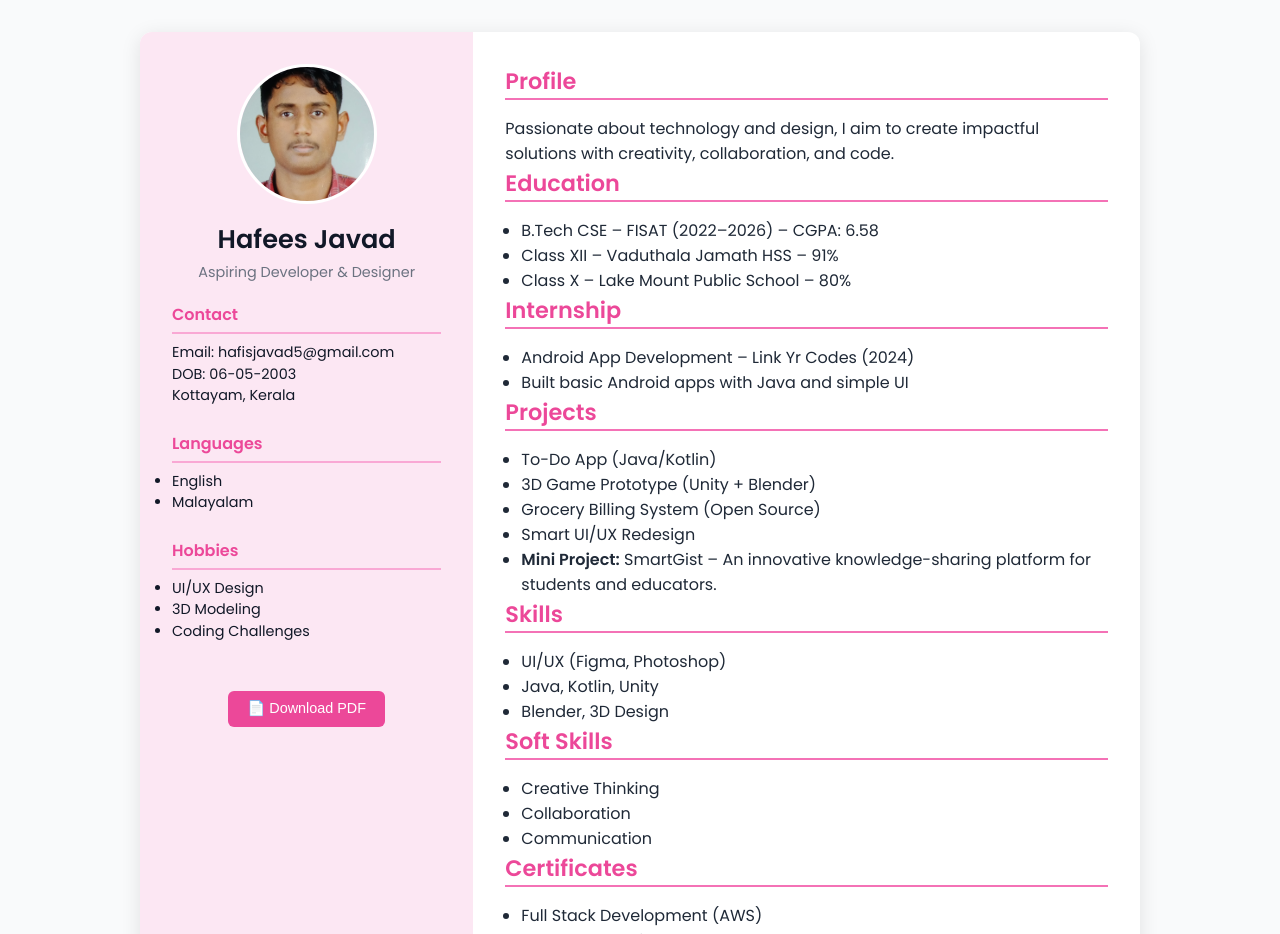
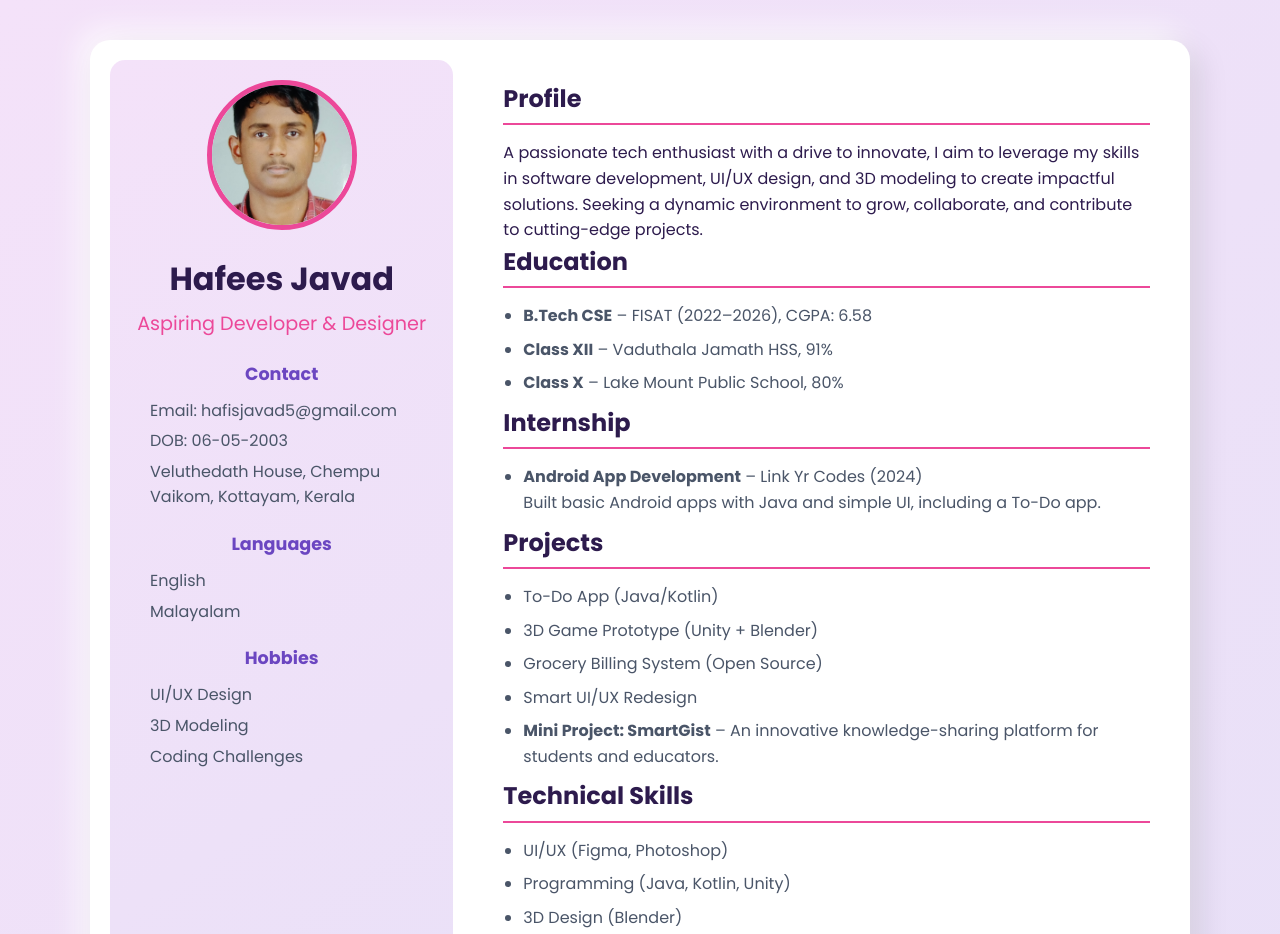
Before and after one commit to hafis6/resume, a plain HTML site: page index.html in a window 1280 px wide. Shown: the top 934 px of the page. Drawn offline with nearby package versions, Linux system fonts and the light colour scheme.

Commit message:
Add files via upload

```diff
--- a/index.html
+++ b/index.html
@@ -3,14 +3,12 @@
 <head>
   <meta charset="UTF-8">
   <meta name="viewport" content="width=device-width, initial-scale=1.0">
-  <title>Hafees Javad - Interactive Resume</title>
-  <link href="https://fonts.googleapis.com/css2?family=Poppins:wght@300;400;600&display=swap" rel="stylesheet">
+  <title>Hafees Javad - Innovative Resume</title>
+  <link href="https://fonts.googleapis.com/css2?family=Poppins:wght@300;400;600;700&display=swap" rel="stylesheet">
+  <script src="https://cdnjs.cloudflare.com/ajax/libs/gsap/3.11.4/gsap.min.js"></script>
+  <script src="https://cdnjs.cloudflare.com/ajax/libs/gsap/3.11.4/ScrollTrigger.min.js"></script>
+  <script src="https://cdnjs.cloudflare.com/ajax/libs/html2pdf.js/0.10.1/html2pdf.bundle.min.js"></script>
   <style>
-    :root {
-      --primary: #ec4899;
-      --dark: #1f2937;
-      --light: #f9fafb;
-    }
     * {
       margin: 0;
       padding: 0;
@@ -18,148 +16,171 @@
     }
     body {
       font-family: 'Poppins', sans-serif;
-      background: var(--light);
-      color: var(--dark);
-      padding: 2rem;
+      background: linear-gradient(135deg, #f4e2f9, #e6e0f7);
+      color: #2d1b4d;
+      line-height: 1.6;
+      overflow-x: hidden;
     }
-    .resume {
-      max-width: 1000px;
-      margin: auto;
+    .container {
+      max-width: 1100px;
+      margin: 40px auto;
       display: grid;
       grid-template-columns: 1fr 2fr;
-      background: white;
-      border-radius: 12px;
+      gap: 30px;
+      background: #fff;
+      border-radius: 20px;
+      box-shadow: 10px 10px 30px rgba(0, 0, 0, 0.1), -10px -10px 30px rgba(255, 255, 255, 0.8);
       overflow: hidden;
-      box-shadow: 0 4px 20px rgba(0, 0, 0, 0.1);
-      animation: fadeInUp 1s ease-out;
+      padding: 20px;
     }
-    .left {
-      background: #fce7f3;
-      padding: 2rem;
-      color: #111827;
-      display: flex;
-      flex-direction: column;
-      align-items: center;
+    .sidebar {
+      background: linear-gradient(145deg, #f4e2f9, #e6e0f7);
+      padding: 20px;
+      border-radius: 15px;
+      text-align: center;
     }
-    .left img {
-      width: 140px;
-      height: 140px;
+    .profile-img {
+      width: 150px;
+      height: 150px;
+      border-radius: 50%;
       object-fit: cover;
-      border-radius: 50%;
-      border: 3px solid white;
-      margin-bottom: 1rem;
-      transition: transform 0.3s ease;
+      border: 5px solid #ec4899;
+      margin-bottom: 15px;
+      transition: transform 0.3s ease, box-shadow 0.3s ease;
     }
-    .left img:hover {
-      transform: scale(1.05);
+    .profile-img:hover {
+      transform: scale(1.1);
+      box-shadow: 0 0 20px rgba(236, 72, 153, 0.5);
     }
-    .left h2 {
-      font-size: 1.6rem;
-      margin-bottom: 0.2rem;
+    .sidebar h1 {
+      font-size: 2rem;
+      color: #2d1b4d;
+      margin-bottom: 5px;
     }
-    .left .job-title {
-      font-size: 0.9rem;
-      color: #6b7280;
-      margin-bottom: 1.2rem;
+    .sidebar h2 {
+      font-size: 1.2rem;
+      color: #ec4899;
+      font-weight: 400;
+      margin-bottom: 20px;
     }
-    .section {
-      margin-bottom: 1.5rem;
-      width: 100%;
+    .sidebar section {
+      margin-bottom: 20px;
     }
-    .section h3 {
-      margin-bottom: 0.5rem;
-      color: var(--primary);
-      border-bottom: 2px solid #f9a8d4;
-      padding-bottom: 0.3rem;
-      font-size: 1rem;
+    .sidebar h3 {
+      font-size: 1.1rem;
+      color: #6b46c1;
+      margin-bottom: 10px;
     }
-    .section p,
-    .section li {
-      font-size: 0.9rem;
-      line-height: 1.5;
+    .sidebar ul {
+      list-style: none;
+      text-align: left;
+      padding-left: 20px;
     }
-    .right {
-      padding: 2rem;
+    .sidebar li {
+      margin: 5px 0;
+      color: #4a5568;
     }
-    .right h2 {
-      font-size: 1.4rem;
-      color: var(--primary);
-      border-bottom: 2px solid #f472b6;
-      margin-bottom: 1rem;
+    .content {
+      padding: 20px;
     }
-    .right ul {
-      padding-left: 1rem;
+    .content h2 {
+      font-size: 1.5rem;
+      color: #2d1b4d;
+      border-bottom: 2px solid #ec4899;
+      padding-bottom: 5px;
+      margin-bottom: 15px;
+    }
+    .content ul {
+      list-style: disc;
+      padding-left: 20px;
+    }
+    .content li {
+      margin: 8px 0;
+      color: #4a5568;
     }
     .download-btn {
-      margin-top: 1.5rem;
-      background: var(--primary);
-      color: white;
-      padding: 0.6rem 1.2rem;
-      font-size: 0.9rem;
+      display: inline-block;
+      padding: 12px 25px;
+      background: linear-gradient(45deg, #ec4899, #6b46c1);
+      color: #fff;
+      text-decoration: none;
+      border-radius: 25px;
+      font-weight: 600;
+      transition: transform 0.3s ease, box-shadow 0.3s ease;
+      margin-top: 20px;
+      cursor: pointer;
       border: none;
-      border-radius: 6px;
-      cursor: pointer;
-      transition: background 0.3s ease;
     }
     .download-btn:hover {
-      background: #be185d;
-    }
-    @keyframes fadeInUp {
-      from { opacity: 0; transform: translateY(30px); }
-      to { opacity: 1; transform: translateY(0); }
+      transform: translateY(-3px);
+      box-shadow: 0 5px 15px rgba(236, 72, 153, 0.4);
     }
     @media (max-width: 768px) {
-      .resume {
+      .container {
         grid-template-columns: 1fr;
       }
-      .left, .right {
-        padding: 1.5rem;
+      .sidebar, .content {
+        padding: 15px;
       }
     }
   </style>
 </head>
 <body>
-<div class="resume">
-  <div class="left">
-    <img src="hafees.jpg" alt="Hafees Javad">
-    <h2>Hafees Javad</h2>
-    <div class="job-title">Aspiring Developer & Designer</div>
-    <div class="section">
+  <div class="container">
+    <div class="sidebar">
+      <img src="hafees.jpg" alt="Hafees Javad" class="profile-img">
+      <h1>Hafees Javad</h1>
+      <h2>Aspiring Developer & Designer</h2>
+
+      <section>
         <h3>Contact</h3>
-      <p>Email: hafisjavad5@gmail.com</p>
-      <p>DOB: 06-05-2003</p>
-      <p>Kottayam, Kerala</p>
+        <ul>
+          <li>Email: hafisjavad5@gmail.com</li>
+          <li>DOB: 06-05-2003</li>
+          <li>Veluthedath House, Chempu Vaikom, Kottayam, Kerala</li>
+        </ul>
+      </section>
+
+      <section>
+        <h3>Languages</h3>
+        <ul>
+          <li>English</li>
+          <li>Malayalam</li>
+        </ul>
+      </section>
+
+      <section>
+        <h3>Hobbies</h3>
+        <ul>
+          <li>UI/UX Design</li>
+          <li>3D Modeling</li>
+          <li>Coding Challenges</li>
+        </ul>
+      </section>
     </div>
-    <div class="section">
-      <h3>Languages</h3>
-      <ul><li>English</li><li>Malayalam</li></ul>
-    </div>
-    <div class="section">
-      <h3>Hobbies</h3>
-      <ul><li>UI/UX Design</li><li>3D Modeling</li><li>Coding Challenges</li></ul>
-    </div>
-    <button class="download-btn" onclick="downloadResume()">📄 Download PDF</button>
-  </div>
-  <div class="right">
+
+    <div class="content">
       <section>
         <h2>Profile</h2>
-      <p>Passionate about technology and design, I aim to create impactful solutions with creativity, collaboration, and code.</p>
+        <p>A passionate tech enthusiast with a drive to innovate, I aim to leverage my skills in software development, UI/UX design, and 3D modeling to create impactful solutions. Seeking a dynamic environment to grow, collaborate, and contribute to cutting-edge projects.</p>
       </section>
+
       <section>
         <h2>Education</h2>
         <ul>
-        <li>B.Tech CSE – FISAT (2022–2026) – CGPA: 6.58</li>
-        <li>Class XII – Vaduthala Jamath HSS – 91%</li>
-        <li>Class X – Lake Mount Public School – 80%</li>
+          <li><strong>B.Tech CSE</strong> – FISAT (2022–2026), CGPA: 6.58</li>
+          <li><strong>Class XII</strong> – Vaduthala Jamath HSS, 91%</li>
+          <li><strong>Class X</strong> – Lake Mount Public School, 80%</li>
         </ul>
       </section>
+
       <section>
         <h2>Internship</h2>
         <ul>
-        <li>Android App Development – Link Yr Codes (2024)</li>
-        <li>Built basic Android apps with Java and simple UI</li>
+          <li><strong>Android App Development</strong> – Link Yr Codes (2024)<br>Built basic Android apps with Java and simple UI, including a To-Do app.</li>
         </ul>
       </section>
+
       <section>
         <h2>Projects</h2>
         <ul>
@@ -167,17 +188,19 @@
           <li>3D Game Prototype (Unity + Blender)</li>
           <li>Grocery Billing System (Open Source)</li>
           <li>Smart UI/UX Redesign</li>
-        <li><strong>Mini Project:</strong> SmartGist – An innovative knowledge-sharing platform for students and educators.</li>
+          <li><strong>Mini Project: SmartGist</strong> – An innovative knowledge-sharing platform for students and educators.</li>
         </ul>
       </section>
+
       <section>
-      <h2>Skills</h2>
+        <h2>Technical Skills</h2>
         <ul>
           <li>UI/UX (Figma, Photoshop)</li>
-        <li>Java, Kotlin, Unity</li>
-        <li>Blender, 3D Design</li>
+          <li>Programming (Java, Kotlin, Unity)</li>
+          <li>3D Design (Blender)</li>
         </ul>
       </section>
+
       <section>
         <h2>Soft Skills</h2>
         <ul>
@@ -186,14 +209,16 @@
           <li>Communication</li>
         </ul>
       </section>
+
       <section>
         <h2>Certificates</h2>
         <ul>
-        <li>Full Stack Development (AWS)</li>
+          <li>Full Stack Development – AWS</li>
           <li>Cloud Computing – Spectrum</li>
           <li>Android App Development – Link Yr Codes</li>
         </ul>
       </section>
+
       <section>
         <h2>Achievements</h2>
         <ul>
@@ -203,12 +228,60 @@
           <li>Rudersena Blood Cell Head</li>
         </ul>
       </section>
+
+      <div class="download-section">
+        <button class="download-btn" onclick="generateAndDownloadPDF(event)">📥 Download Resume</button>
+      </div>
     </div>
   </div>
 
   <script>
-  function downloadResume() {
-    window.open('HAFEES_RESUME.pdf', '_blank');
+    // GSAP Animations
+    gsap.registerPlugin(ScrollTrigger);
+
+    gsap.from(".sidebar", { duration: 1, y: 50, opacity: 0, ease: "power2.out" });
+    gsap.from(".content section", {
+      duration: 1,
+      y: 50,
+      opacity: 0,
+      stagger: 0.2,
+      scrollTrigger: {
+        trigger: ".content",
+        start: "top 80%",
+        toggleActions: "play none none reverse"
+      }
+    });
+
+    // Hover Effect for Download Button
+    gsap.to(".download-btn", {
+      scale: 1.05,
+      duration: 0.3,
+      paused: true,
+      ease: "power1.inOut"
+    }).reverse();
+
+    document.querySelector(".download-btn").addEventListener("mouseenter", () => gsap.to(".download-btn", { scale: 1.05, duration: 0.3 }));
+    document.querySelector(".download-btn").addEventListener("mouseleave", () => gsap.to(".download-btn", { scale: 1, duration: 0.3 }));
+
+    // Generate and Download PDF using html2pdf.js
+    function generateAndDownloadPDF(event) {
+      event.preventDefault(); // Prevent any default navigation
+
+      const element = document.querySelector('.content'); // Target only the content section for PDF
+      const options = {
+        margin: 10,
+        filename: 'Hafees_Javad_Resume.pdf',
+        image: { type: 'jpeg', quality: 0.98 },
+        html2canvas: { scale: 2 },
+        jsPDF: { unit: 'mm', format: 'a4', orientation: 'portrait' }
+      };
+
+      html2pdf().set(options).from(element).toPdf().get('pdf').then(function (pdf) {
+        pdf.save(); // Directly trigger the download
+      }).catch(function (error) {
+        console.error('Error generating PDF:', error);
+        alert('Failed to generate PDF. Please check console for details.');
+      });
     }
   </script>
 </body>
```
Lines whose indentation alone changed are shown as unchanged.
